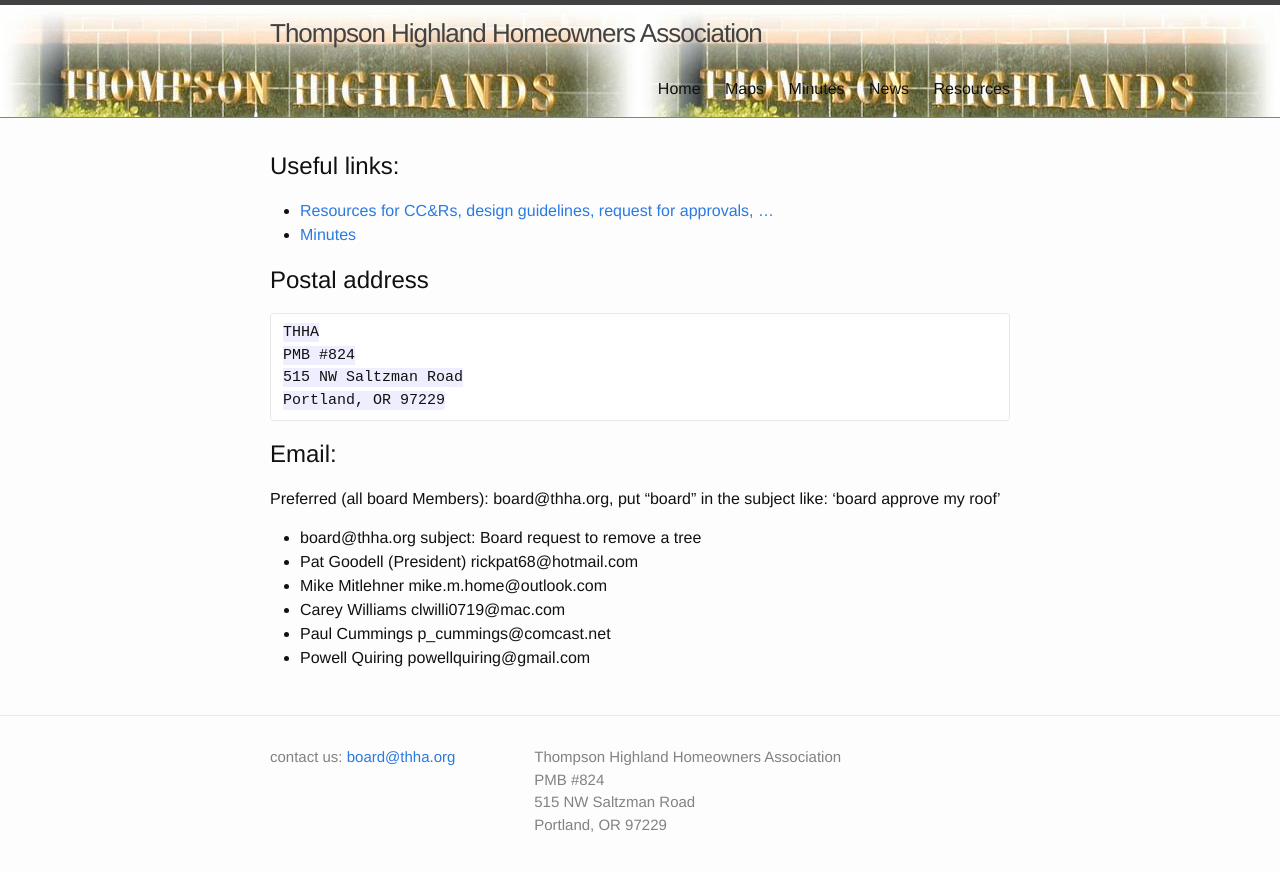
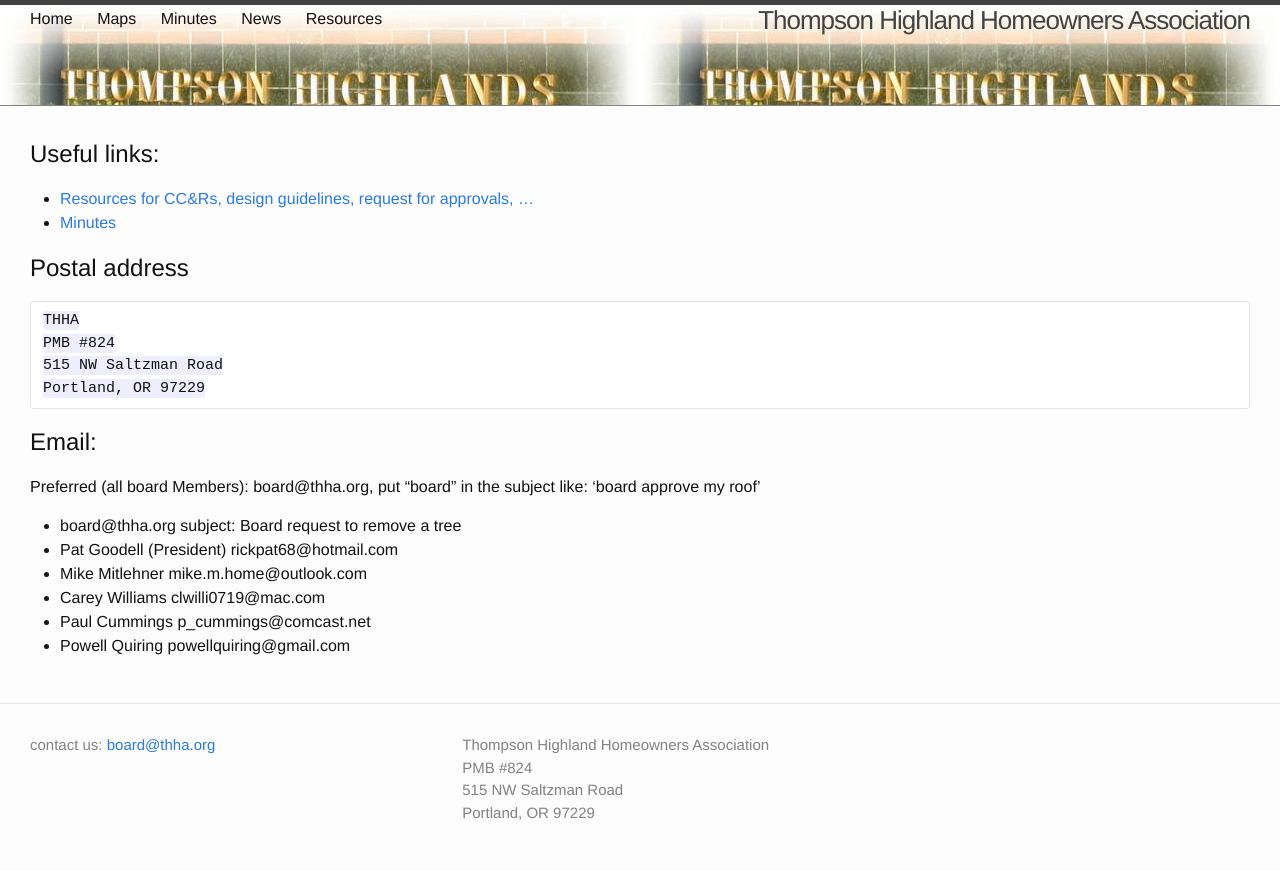
Before and after one commit to thhaorg/thhaorg.github.io, a Jekyll site: the page built from index.md, in a window 1280 px wide. Shown: the top 871 px of the page. Built offline with Jekyll 4.4.1, drawn with Linux system fonts in a browser that asks for light colours.

Commit message:
more readable nav

```diff
--- a/_sass/_base.scss
+++ b/_sass/_base.scss
@@ -154,8 +154,8 @@ pre {
  * Wrapper
  */
 .wrapper {
-    max-width: -webkit-calc(800px - (#{$spacing-unit} * 2));
-    max-width:         calc(800px - (#{$spacing-unit} * 2));
+    #max-width: -webkit-calc(800px - (#{$spacing-unit} * 2));
+    #max-width:         calc(800px - (#{$spacing-unit} * 2));
     margin-right: auto;
     margin-left: auto;
     padding-right: $spacing-unit;
--- a/_sass/_layout.scss
+++ b/_sass/_layout.scss
@@ -3,11 +3,11 @@
  */
 .site-header {
     background-image: url('/images/THHA-MonSM2.jpg');
-    background-repeat: repeat-y; /* for vertical repeat */
-    background-repeat: repeat-x; /* for horizontal repeat */
+    background-repeat: repeat-y;
+    background-repeat: repeat-x;
     border-top: 5px solid $grey-color-dark;
     border-bottom: 1px solid $grey-color;
-    min-height: 56px;
+    min-height: 100px;
 
     // Positioning context for the mobile navigation icon
     position: relative;
@@ -15,10 +15,9 @@
 
 .site-title {
     font-size: 26px;
-    line-height: 56px;
+    line-height: 30px;
     letter-spacing: -1px;
-    margin-bottom: 0;
-    float: left;
+    float: right;
 
     &,
     &:visited {
@@ -27,8 +26,8 @@
 }
 
 .site-nav {
-    float: right;
-    line-height: 56px;
+    float: left;
+    line-height: 28px;
 
     .menu-icon {
         display: none;
```
